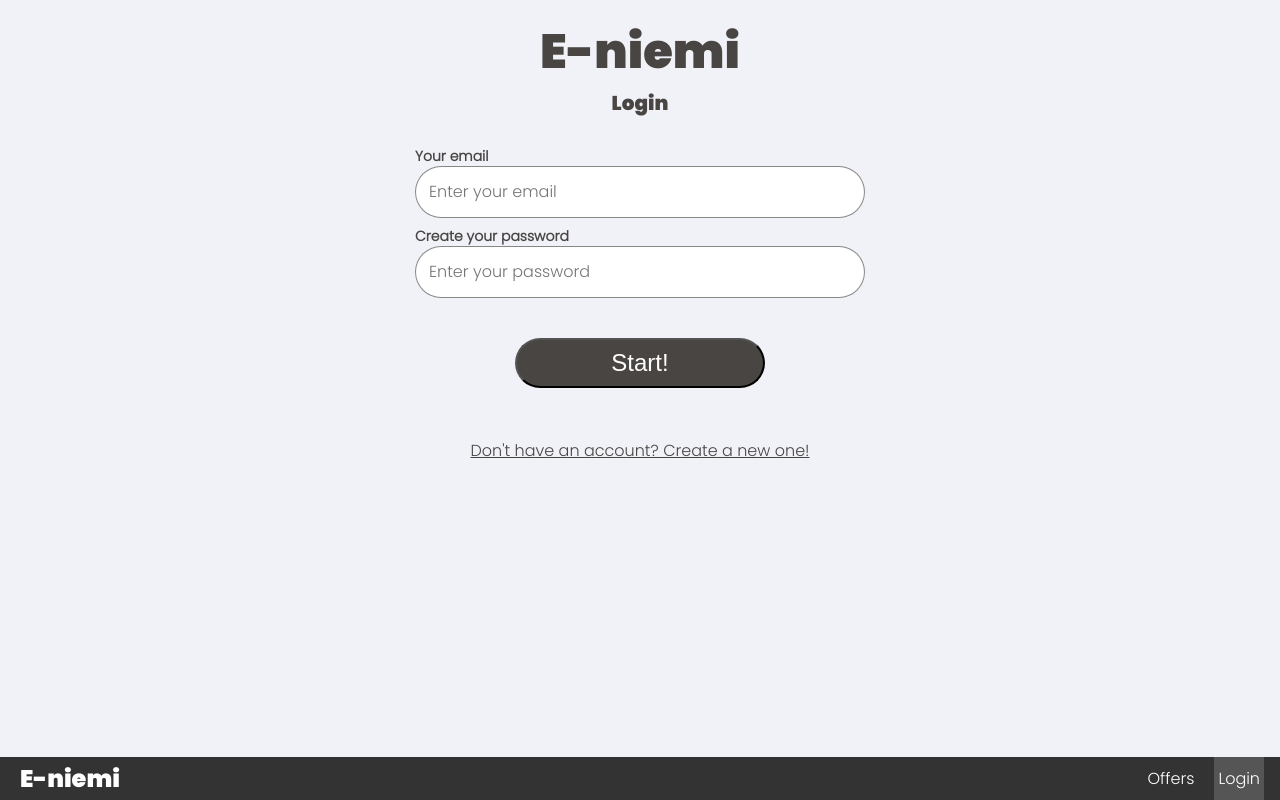
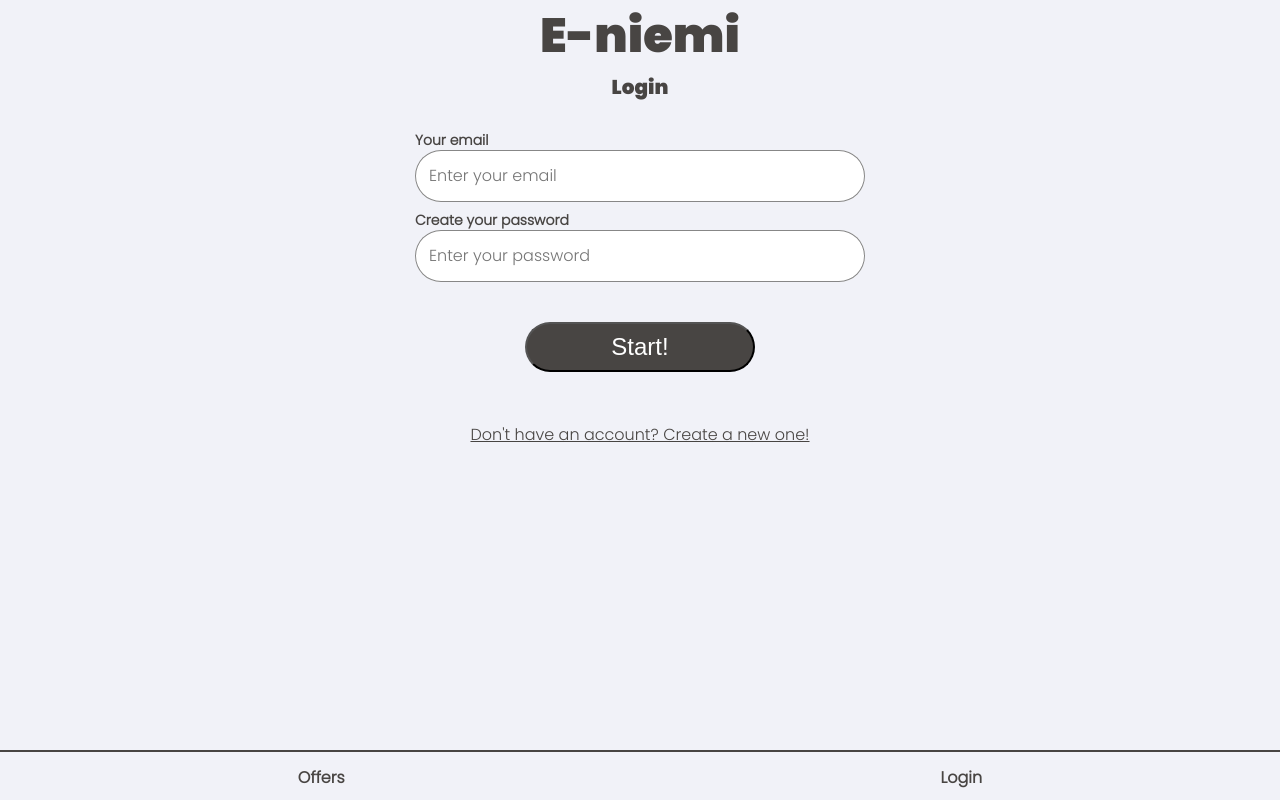
Before and after one commit to jankomp/eniemi, a React (Create React App) app: page /login in a window 1280 px wide. Built offline with nearby package versions, Linux system fonts and the light colour scheme; no server answers.

Commit message:
Changes:     1. navbar.js, styles.css - now navbar doesn't flows out of screen.

```diff
--- a/src/Navbar.js
+++ b/src/Navbar.js
@@ -8,29 +8,40 @@ export default function Navbar() {
 
   if (currentUser) {
     return (
-      <nav className="nav">
-        <Link to="/" className="site-title">
-          E-niemi
-        </Link>
-        <ul>
-          <CustomLink to="/createOffer" className="navBarLink">Create Offer</CustomLink>
-          <CustomLink to="/offers" className="navBarLink">Offers</CustomLink>
-          <CustomLink to="/chats" className="navBarLink">Chats</CustomLink>
-          <CustomLink to="/profile" className="navBarLink">Profile</CustomLink>
-          <CustomLink to="/logout" className="navBarLink">Logout</CustomLink>
-        </ul>
+      <nav class="navbar">
+        <div class="menu-container">
+          <div class="offers menu-item">
+            <CustomLink to="/offers" className="navBarLink">Offers</CustomLink>
+          </div>
+          <div class="create-offer menu-item">
+            <CustomLink to="/createOffer" class="navBarLink">Create Offer</CustomLink>
+          </div>
+          <div class="chats menu-item">
+            <CustomLink to="/chats" class="navBarLink">Chats</CustomLink>
+          </div>
+          <div class="profile menu-item">
+            <CustomLink to="/profile" class="navBarLink">Profile</CustomLink>
+          </div>
+          <div class="logout menu-item">
+            <CustomLink to="/logout" class="navBarLink">Logout</CustomLink>
+          </div>
+        </div>
       </nav>
     );
   } else {
     return (
-      <nav className="nav">
-        <Link to="/" className="site-title">
+      <nav class="navbar">
+        {/* <Link to="/" className="site-title">
           E-niemi
-        </Link>
-        <ul>
-          <CustomLink to="/offers" className="navBarLink">Offers</CustomLink>
-          <CustomLink to="login" className="navBarLink">Login</CustomLink>
-        </ul>
+        </Link> */}
+        <div class="menu-container">
+          <div class="offers menu-item">
+              <CustomLink to="/offers" class="navBarLink">Offers</CustomLink>
+          </div>
+          <div class="login menu-item">
+            <CustomLink to="login" class="navBarLink">Login</CustomLink>
+          </div>
+        </div>
       </nav>
     );
   }
@@ -41,10 +52,10 @@ function CustomLink({ to, children, ...props }) {
   const isActive = useMatch({ path: resolvedPath.pathname, end: true })
 
   return (
-    <li className={isActive ? "active" : ""}>
+    <div class={isActive ? "active" : ""}>
       <Link to={to} {...props}>
         {children}
       </Link>
-    </li>
+    </div>
   )
 }
--- a/src/pages/Login.js
+++ b/src/pages/Login.js
@@ -73,7 +73,7 @@ function Login() {
                     <button class="submit-button" type="submit" >Start!</button>
 
                     <div class="link-to-registration">
-                    <Link to={'/signup'} class="link" >Don't have an account? Create a new one!</Link>
+                        <Link to={'/signup'} class="link" >Don't have an account? Create a new one!</Link>
                     </div>
                 </form>
         </main>
--- a/src/styles.css
+++ b/src/styles.css
@@ -26,61 +26,59 @@ body {
   margin-right: auto;
   width: 50%;
   max-width: 150pt;
-
 }
 
 .container {
-  margin: 1rem;
+  width: 90%;
+  margin: auto;
+  text-align: center;
+  white-space: nowrap;
+  min-width: 360px;
+}
+
+.navbar {
+  width: 100%;
+  height: 50px;
+  background-color: #f1f2f8;
+
+  position: fixed;
+  bottom: 0;
+  left: 0;
+  border-top: 2px solid #484543  ;
+}
+
+.menu-container {
+  width: 100%;
+  height: 50px;
+  display: flex;
+  justify-content: space-around;
   text-align: center;
 }
 
-.nav {
-  background-color: #333;
-  color: white;
+.menu-item {
+  margin-top: 5px;
   display: flex;
-  justify-content: space-between;
-  align-items: stretch;
-  gap: 2rem;
-  padding: 0 1rem;
-  position: fixed;
-  left: 0;
-  right:0;
-  bottom: 0;
-  width: 100%;
-}
-
-.site-title {
-  font-size: 1.5rem;
-  font-family: poppinsBlack;
+  justify-content: center;
+  flex-direction: column;
+  padding: 0 5px 0 5px ;
+  height: 40px;
 }
 
 .navBarLink {
+
+  white-space: nowrap;
+  font-weight: 700;
   font-family: poppinsLight;
+  margin-top: auto;
+  color: #484543;
+  text-decoration: none;
+  border-radius: 25px;
 }
 
-.nav ul {
-  padding: 0;
-  margin: 0;
-  list-style: none;
-  display: flex;
-  gap: 1rem;
-}
-
-.nav a {
-  color: inherit;
-  text-decoration: none;
-  height: 100%;
-  display: flex;
-  align-items: center;
-  padding: .25rem;
-}
-
-.nav li.active {
-  background-color: #555;
-}
-
-.nav li:hover {
-  background-color: #777;
+.navBarLink:hover, .menu-item:hover {
+  border-radius: 12px;
+  color: #f1f2f8;
+  background-color:#484543;
 }
 
 .listItem {
```
